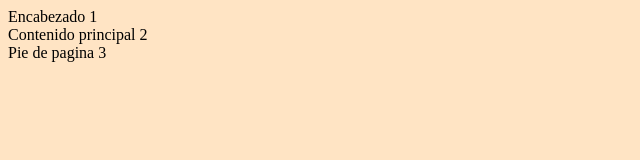
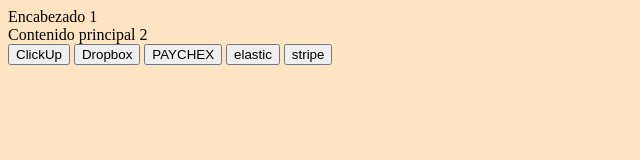
Before and after one commit to ImXam03/Team-esqui, a plain HTML site: page index.html in a window 1280 px wide. Shown: the whole page, without its empty margins (0-640 px from the left). Drawn offline with Linux system fonts and the light colour scheme.

Commit message:
Se agregan botones footer

```diff
--- a/index.html
+++ b/index.html
@@ -10,7 +10,13 @@
 
     <header class="header">Encabezado 1</header>
     <main class="main">Contenido principal 2</main>
-    <footer class="main">Pie de pagina 3</footer>
+    <footer class="main">
+        <button>ClickUp</button>
+        <button>Dropbox</button>
+        <button>PAYCHEX</button>
+        <button>elastic</button>
+        <button>stripe</button>
+    </footer>
 
 
 
```
